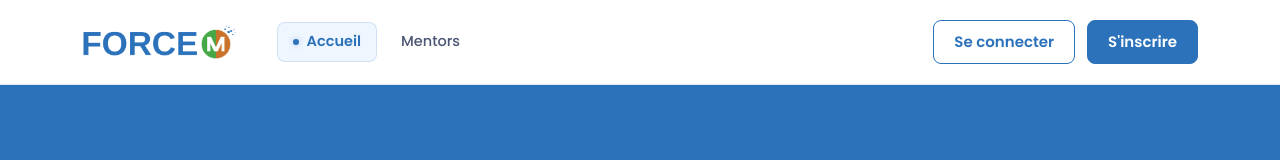
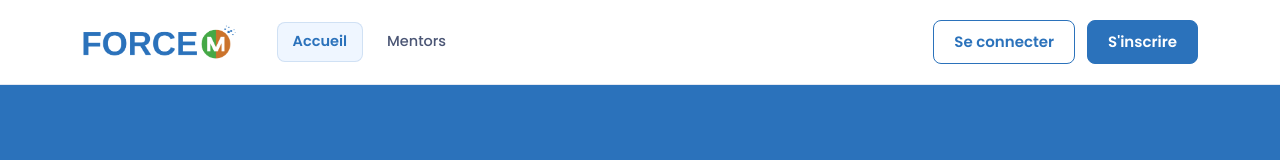
Before and after one commit to johaoooo/force-mentor, an Angular app in the folder frontend/: page / in a window 1280 px wide. Shown: the top 160 px of the page. Built offline with nearby package versions, Linux system fonts and the light colour scheme; no server answers.

Commit message:
fix(navbar): suppression du point indicateur sur le menu actif

```diff
--- a/frontend/src/styles.css
+++ b/frontend/src/styles.css
@@ -108,17 +108,6 @@ a {
   background: #eff6ff;
   box-shadow: inset 0 0 0 1px rgba(43, 114, 187, 0.16);
   font-weight: 600;
-}
-
-.navbar__links a.active::before {
-  content: "";
-  display: inline-block;
-  width: 6px;
-  height: 6px;
-  border-radius: 50%;
-  background-color: var(--blue);
-  margin-right: 8px;
-  box-shadow: 0 0 6px rgba(43, 114, 187, 0.35);
 }
 
 .navbar__actions {
```
Also changed, not shown: 1 other file (tests, documents, lock files or other folders).
